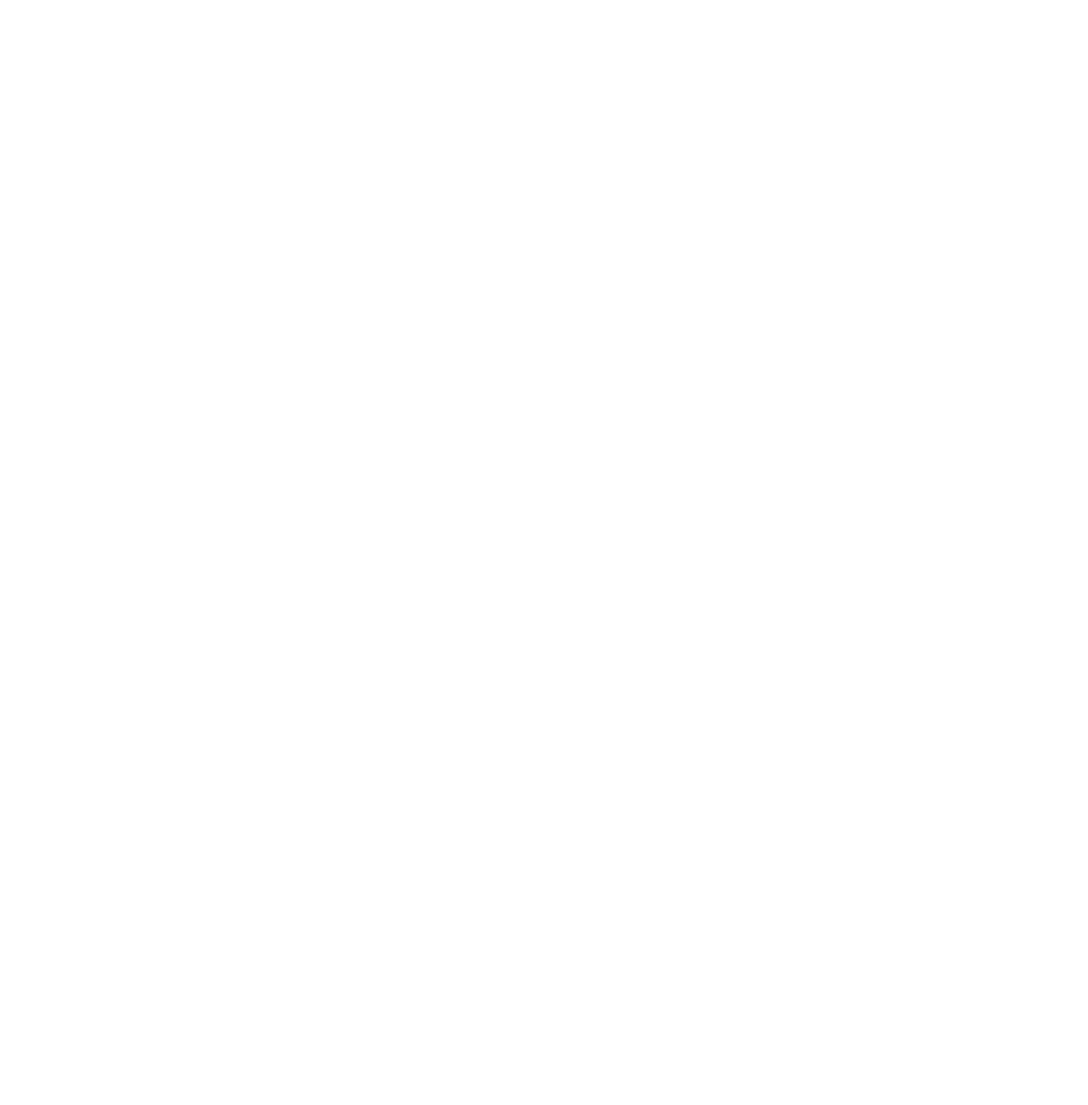
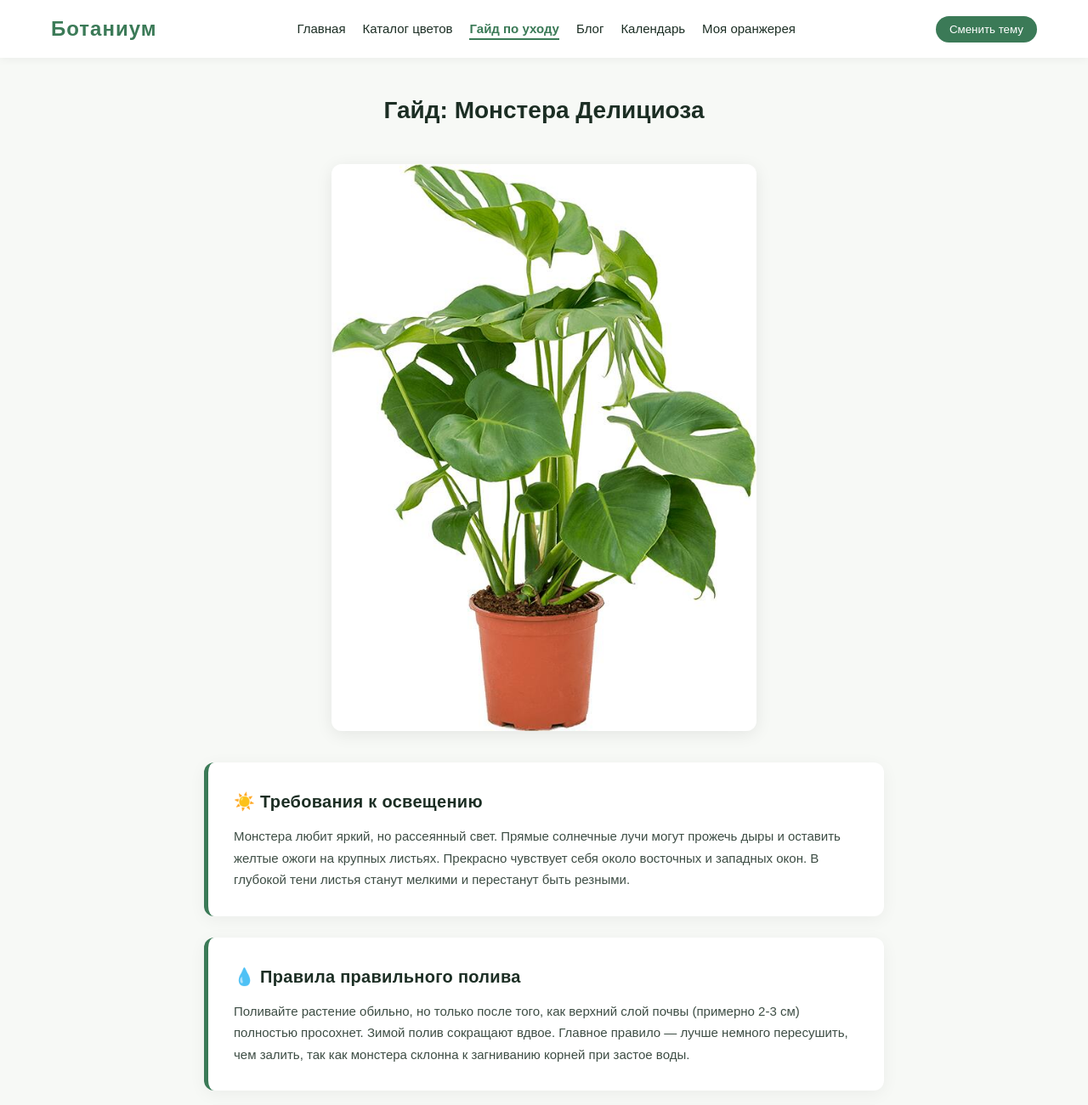
Before and after one commit to avyborova20-design/botanium, a plain HTML site: page plant-single.html in a window 1280 px wide. Shown: the top 1300 px of the page at 85% size. Before the commit the page ends 800 px from the top, so only its background shows below. Drawn offline with Linux system fonts and the light colour scheme.

Commit message:
Завершение верстки проекта и оформление гайда по уходу за Монстерой

```diff
--- a/css/style.css
+++ b/css/style.css
@@ -515,3 +515,32 @@ body {
     line-height: 1.6;
     box-shadow: 0 2px 10px rgba(0,0,0,0.02);
 }
+
+/*стиль для гайда по уходу*/
+.guide-main {
+    display: flex;
+    justify-content: center;
+    align-items: flex-start;
+    width: 100%;
+    padding: 40px 20px;
+}
+
+.guide-hero {
+    width: 100%;
+    text-align: center;
+    margin-bottom: 30px;
+}
+
+.guide-cover-img {
+    width: 100%;
+    max-width: 500px;
+    height: auto;
+    object-fit: contain;
+    border-radius: 12px;
+    box-shadow: 0 4px 20px rgba(0, 0, 0, 0.08);
+    margin-top: 10px;
+}
+
+.guide-content {
+    width: 100%;
+}
--- a/plant-single.html
+++ b/plant-single.html
@@ -0,0 +1,62 @@
+<!DOCTYPE html>
+<html lang="ru">
+<head>
+    <meta charset="UTF-8">
+    <meta name="viewport" content="width=device-width, initial-scale=1.0">
+    <title>Гайд по уходу за Монстерой — Ботаниум</title>
+    <link rel="stylesheet" href="css/style.css">
+</head>
+<body>
+
+    <header class="header">
+        <div class="header__container">
+            <a href="index.html" class="header__logo">Ботаниум</a>
+            <nav class="header__nav">
+                <ul class="header__menu">
+                    <li><a href="index.html" class="header__link">Главная</a></li>
+                    <li><a href="catalog.html" class="header__link">Каталог цветов</a></li>
+                    <li><a href="plant-single.html" class="header__link active">Гайд по уходу</a></li>
+                    <li><a href="blog.html" class="header__link">Блог</a></li>
+                    <li><a href="calendar.html" class="header__link">Календарь</a></li>
+                    <li><a href="profile.html" class="header__link">Моя оранжерея</a></li>
+                </ul>
+            </nav>
+            <button id="theme-toggle" class="theme-toggle-btn">Сменить тему</button>
+        </div>
+    </header>
+
+    <main class="main-content guide-main">
+        <div class="blog-center-wrapper">
+
+            <section class="guide-hero">
+                <h1 class="section-title">Гайд: Монстера Делициоза</h1>
+                <img src="img/monstera.jpg" alt="Монстера" class="guide-cover-img">
+            </section>
+
+            <section class="guide-content">
+                <article class="blog-card">
+                    <h3 class="blog-card__title">☀️ Требования к освещению</h3>
+                    <p class="blog-card__text">Монстера любит яркий, но рассеянный свет. Прямые солнечные лучи могут прожечь дыры и оставить желтые ожоги на крупных листьях. Прекрасно чувствует себя около восточных и западных окон. В глубокой тени листья станут мелкими и перестанут быть резными.</p>
+                </article>
+
+                <article class="blog-card">
+                    <h3 class="blog-card__title">💧 Правила правильного полива</h3>
+                    <p class="blog-card__text">Поливайте растение обильно, но только после того, как верхний слой почвы (примерно 2-3 см) полностью просохнет. Зимой полив сокращают вдвое. Главное правило — лучше немного пересушить, чем залить, так как монстера склонна к загниванию корней при застое воды.</p>
+                </article>
+
+                <article class="blog-card">
+                    <h3 class="blog-card__title">🌱 Секреты пересадки и грунта</h3>
+                    <p class="blog-card__text">Молодые растения пересаживают каждый год весной, взрослые — раз в 3-4 года, но ежедневно меняют верхний слой земли. Почва должна быть легкой, питательной и слабокислой. Используйте наш калькулятор в блоге, чтобы точно рассчитать новый объем горшка для вашей монстеры.</p>
+                </article>
+            </section>
+
+        </div>
+    </main>
+
+    <footer class="footer">
+        <p>&copy; 2026 Ботаниум. Все права защищены.</p>
+    </footer>
+
+    <script src="js/main.js"></script>
+</body>
+</html>
```
Also changed, not shown: img/monstera.jpg (added).
